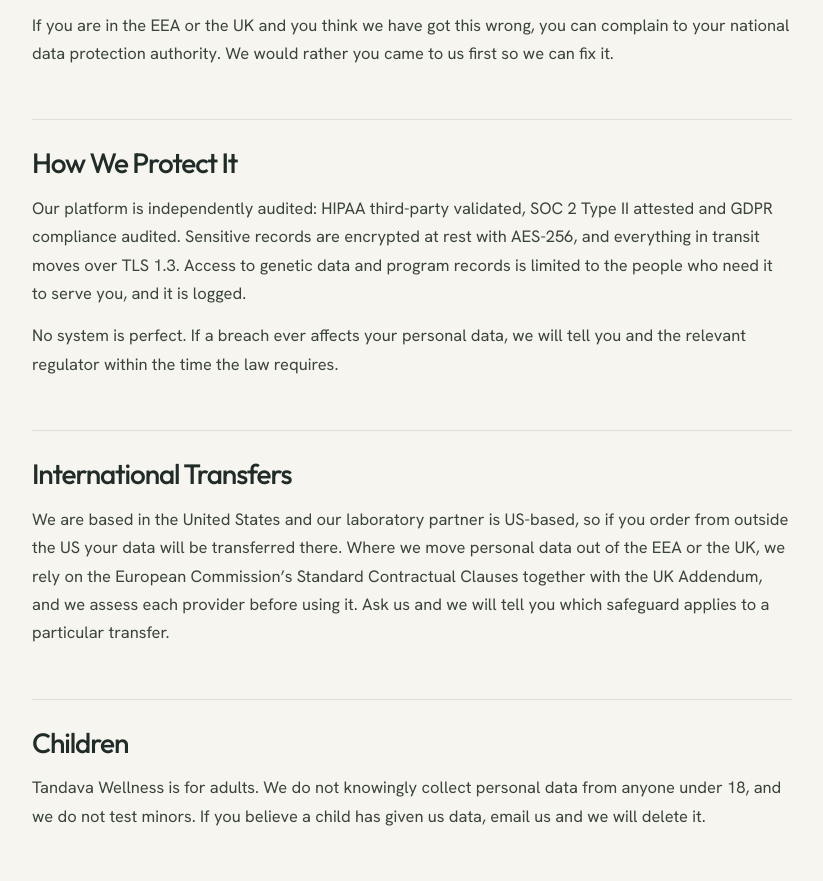
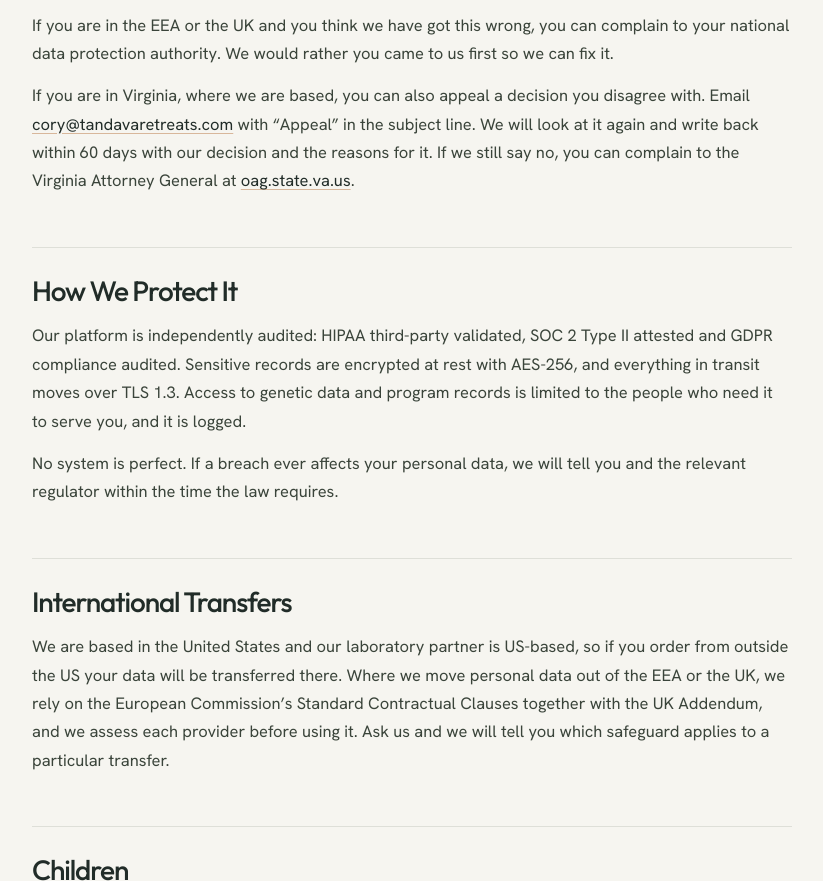
Before and after one commit to coryfirth/tandava-origins, a plain HTML site: page privacy/index.html in a window 1280 px wide. Shown: the part 6079-6960 px from the top of the page, without its empty margins (228-1051 px from the left). Drawn offline with Linux system fonts and the light colour scheme.

Commit message:
Add the Virginia appeal right to the privacy policy
The rights list already covers what the VCDPA grants, because it is
written as "wherever you live". The one thing it did not cover is the
appeal: Virginia requires a route to challenge a refusal, an answer
within 60 days, and that we tell people they can take it to the Attorney
General from there. With the entity now on the page as a Virginia LLC,
that applies to us.

Co-Authored-By: Claude Opus 5 <noreply@anthropic.com>

```diff
--- a/privacy/index.html
+++ b/privacy/index.html
@@ -274,6 +274,7 @@
       </ul>
       <p>We respond to requests within 30 days. We may need to verify who you are first &mdash; for genetic data we will be careful about this, which is in your interest. An authorised agent may act for you with written permission.</p>
       <p>If you are in the EEA or the UK and you think we have got this wrong, you can complain to your national data protection authority. We would rather you came to us first so we can fix it.</p>
+      <p>If you are in Virginia, where we are based, you can also appeal a decision you disagree with. Email <a href="mailto:cory@tandavaretreats.com?subject=Appeal">cory@tandavaretreats.com</a> with &ldquo;Appeal&rdquo; in the subject line. We will look at it again and write back within 60 days with our decision and the reasons for it. If we still say no, you can complain to the Virginia Attorney General at <a href="https://www.oag.state.va.us/consumer-protection/index.php/file-a-complaint" target="_blank" rel="noopener">oag.state.va.us</a>.</p>
 
       <h2 id="security">How We Protect It</h2>
       <p>Our platform is independently audited: HIPAA third-party validated, SOC 2 Type II attested and GDPR compliance audited. Sensitive records are encrypted at rest with AES-256, and everything in transit moves over TLS 1.3. Access to genetic data and program records is limited to the people who need it to serve you, and it is logged.</p>
```
